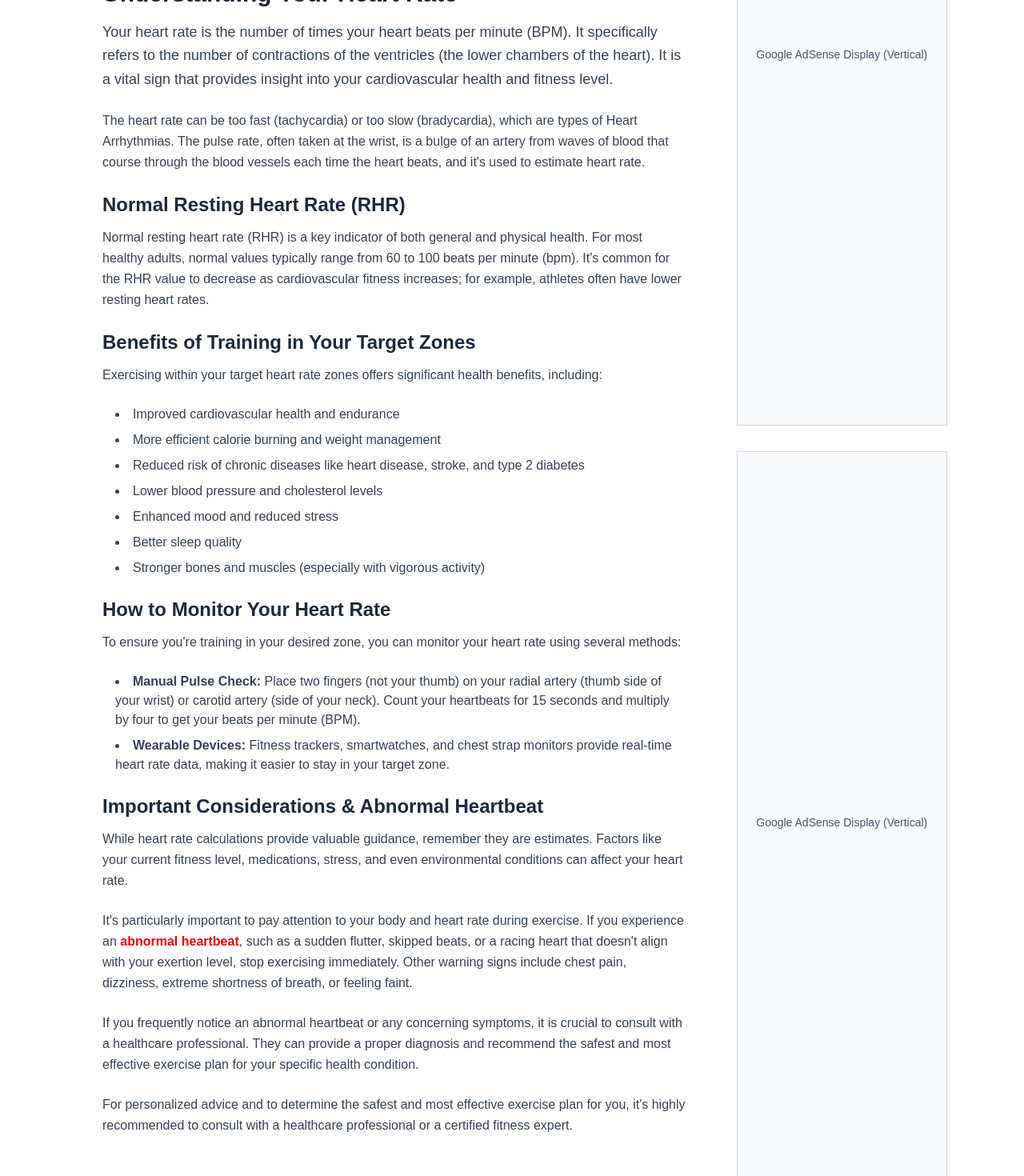
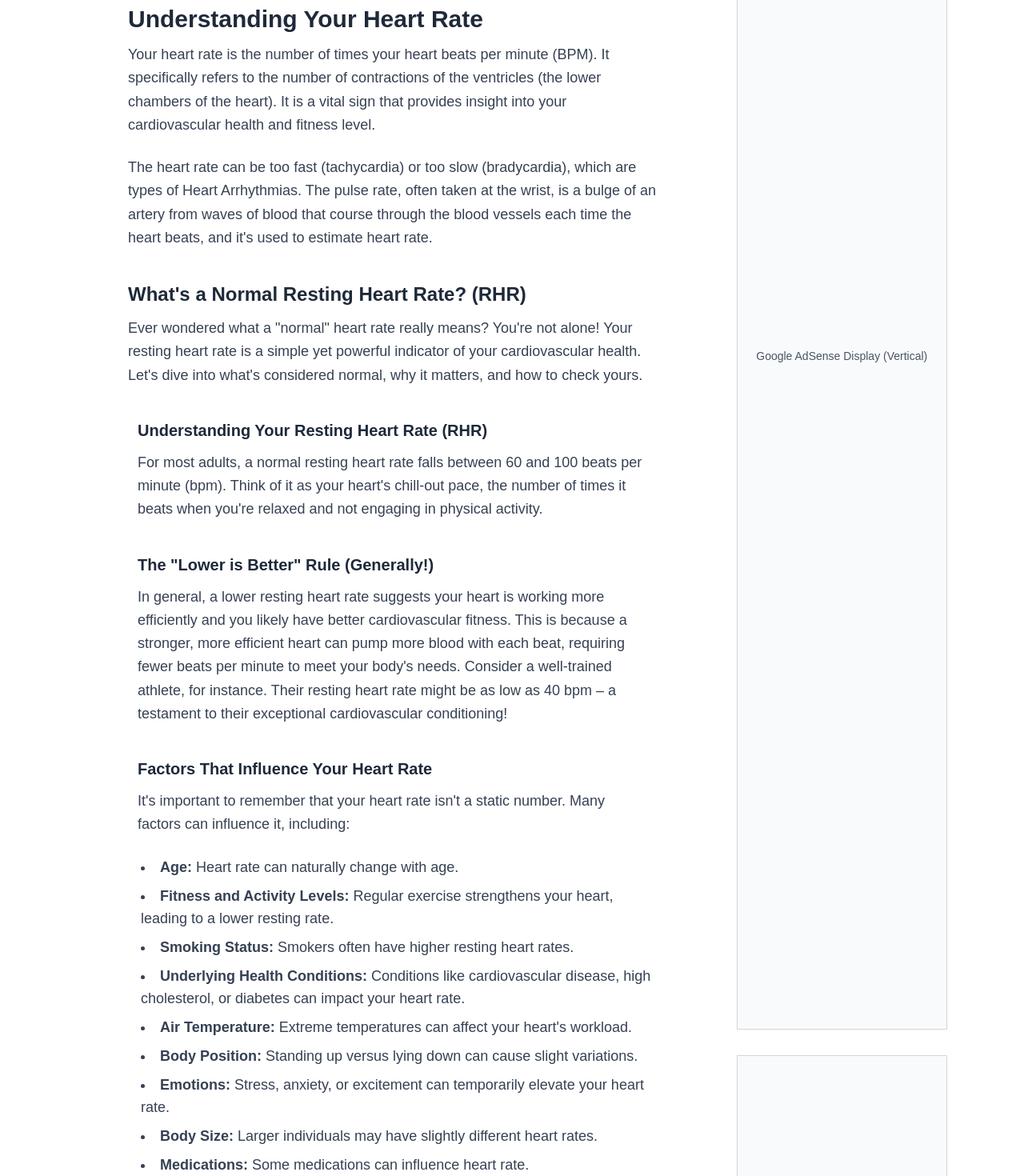
Before and after one commit to faizanhafiz/calculatorcenter, a Next.js app: page /fitness-health/heart-rate in a window 1280 px wide. Shown: the part 660-2130 px from the top of the page at 80% size. Built offline with nearby package versions, Linux system fonts and the light colour scheme.

Commit message:
fix in heart rate

```diff
--- a/app/fitness-health/heart-rate/HeartRateStaticContent.tsx
+++ b/app/fitness-health/heart-rate/HeartRateStaticContent.tsx
@@ -1,60 +1,89 @@
 import React from 'react';
 import AdsSection from '@/components/TopAd'; // Assuming AdsSection is for mobile ads
 
- export default function HeartRateStaticContent() {
+export default function HeartRateStaticContent() {
+  // FAQ data with questions and answers
+  const faqs = [
+    {
+      question: "What is a normal heart rate?",
+      answer: "For most healthy adults, a normal resting heart rate (RHR) ranges from 60 to 100 beats per minute (bpm). Athletes often have lower resting heart rates due to better cardiovascular fitness."
+    },
+    {
+      question: "What factors can affect my heart rate?",
+      answer: "Several factors can influence your heart rate, including age, fitness and activity levels, smoking habits, underlying cardiovascular conditions, high cholesterol or diabetes, air temperature, body position, emotional state, body size, and certain medications."
+    },
+    {
+      question: "What is the difference between heart rate and pulse rate?",
+      answer: "Your heart rate is the number of times your heart's ventricles contract per minute. The pulse rate, often measured at the wrist, is the rhythmic expansion of an artery as blood is pumped through it with each heartbeat, providing an estimate of your heart rate."
+    },
+    {
+      question: "When should I be concerned about my heart rate?",
+      answer: "You should consult a healthcare professional if you frequently experience an abnormal heartbeat, such as a sudden flutter, skipped beats, or a racing heart that doesn't match your activity level. Other warning signs include chest pain, dizziness, extreme shortness of breath, or feeling faint."
+    },
+    {
+      question: "How can I accurately monitor my heart rate?",
+      answer: "You can monitor your heart rate manually by checking your pulse at your wrist or neck, counting beats for 15 seconds and multiplying by four. Wearable devices like fitness trackers, smartwatches, and chest strap monitors provide real-time and often more convenient heart rate data."
+    }
+  ];
+
   return (
-    <div className="space-y-6 text-gray-700">
+    <div className="space-y-6 text-gray-700 p-4 sm:p-6 lg:p-8 w-full md:max-w-4xl mx-auto">
       {/* Mobile Ad Section 1: Visible on mobile, hidden on medium screens and up */}
       <div className="block md:hidden mt-8 mb-8">
         <AdsSection />
       </div>
 
-      <h2 className="text-3xl font-bold text-gray-800 mb-4">Understanding Your Heart Rate</h2>
-      <p className="text-lg leading-relaxed">
+      <h2 className="text-3xl font-bold text-gray-800 mb-3">Understanding Your Heart Rate</h2>
+      <p className="leading-relaxed text-lg">
         Your heart rate is the number of times your heart beats per minute (BPM). It specifically refers to the number of contractions of the ventricles (the lower chambers of the heart). It is a vital sign that provides insight into your cardiovascular health and fitness level.
       </p>
 
-      <p className="leading-relaxed">
+      <p className="leading-relaxed text-lg">
         The heart rate can be too fast (tachycardia) or too slow (bradycardia), which are types of Heart Arrhythmias. The pulse rate, often taken at the wrist, is a bulge of an artery from waves of blood that course through the blood vessels each time the heart beats, and it's used to estimate heart rate.
       </p>
 
-      <h3 className="text-2xl font-semibold text-gray-800 mb-3">Normal Resting Heart Rate (RHR)</h3>
-      <p className="leading-relaxed">
-        Normal resting heart rate (RHR) is a key indicator of both general and physical health. For most healthy adults, normal values typically range from 60 to 100 beats per minute (bpm). It's common for the RHR value to decrease as cardiovascular fitness increases; for example, athletes often have lower resting heart rates.
-      </p>
-
+      <h3 className="text-2xl font-semibold text-gray-800 mb-3 pt-4">What's a Normal Resting Heart Rate? (RHR)</h3>
+      <p className="leading-relaxed text-lg">
+        Ever wondered what a "normal" heart rate really means? You're not alone! Your resting heart rate is a simple yet powerful indicator of your cardiovascular health. Let's dive into what's considered normal, why it matters, and how to check yours.       </p>
+      <h1 className="text-xl px-3 font-semibold text-gray-800 mb-3 pt-4">Understanding Your Resting Heart Rate (RHR)</h1>
+      <p className="px-3 leading-relaxed text-lg">For most adults, a normal resting heart rate falls between 60 and 100 beats per minute (bpm). Think of it as your heart's chill-out pace, the number of times it beats when you're relaxed and not engaging in physical activity.</p>
       {/* Mobile Ad Section 2: Visible on mobile, hidden on medium screens and up */}
       <div className="block md:hidden mt-8 mb-8">
         <AdsSection />
       </div>
 
+      <h1 className="text-xl px-3 font-semibold text-gray-800 mb-3 pt-4">The "Lower is Better" Rule (Generally!)</h1>
+      <p className="px-3 leading-relaxed text-lg">In general, a lower resting heart rate suggests your heart is working more efficiently and you likely have better cardiovascular fitness. This is because a stronger, more efficient heart can pump more blood with each beat, requiring fewer beats per minute to meet your body's needs.
 
+        Consider a well-trained athlete, for instance. Their resting heart rate might be as low as 40 bpm – a testament to their exceptional cardiovascular conditioning!</p>
+      <h1 className="text-xl px-3 font-semibold text-gray-800 mb-3 pt-4">Factors That Influence Your Heart Rate</h1>
+      <p className="px-3 leading-relaxed text-lg">It's important to remember that your heart rate isn't a static number. Many factors can influence it, including:</p>
+      <ul className="list-disc list-inside space-y-2 ml-4 text-lg">
+        <li><strong>Age: </strong>Heart rate can naturally change with age.</li>
+        <li><strong>Fitness and Activity Levels:</strong> Regular exercise strengthens your heart, leading to a lower resting rate.</li>
+        <li><strong>Smoking Status:</strong> Smokers often have higher resting heart rates.</li>
+        <li><strong>Underlying Health Conditions:</strong> Conditions like cardiovascular disease, high cholesterol, or diabetes can impact your heart rate.</li>
+        <li><strong>Air Temperature:</strong> Extreme temperatures can affect your heart's workload.
+        </li>
+        <li><strong>Body Position:</strong> Standing up versus lying down can cause slight variations.
+        </li>
+        <li><strong>Emotions:</strong> Stress, anxiety, or excitement can temporarily elevate your heart rate.</li>
+        <li><strong>Body Size:</strong> Larger individuals may have slightly different heart rates.
+        </li>
+        <li><strong>Medications:</strong> Some medications can influence heart rate.</li>
+      </ul>
 
-
-      <h3 className="text-2xl font-semibold text-gray-800 mb-3">Benefits of Training in Your Target Zones</h3>
-      <p className="leading-relaxed">
-        Exercising within your target heart rate zones offers significant health benefits, including:
-      </p>
-      <ul className="list-disc list-inside space-y-2 ml-4">
-        <li>Improved cardiovascular health and endurance</li>
-        <li>More efficient calorie burning and weight management</li>
-        <li>Reduced risk of chronic diseases like heart disease, stroke, and type 2 diabetes</li>
-        <li>Lower blood pressure and cholesterol levels</li>
-        <li>Enhanced mood and reduced stress</li>
-        <li>Better sleep quality</li>
-        <li>Stronger bones and muscles (especially with vigorous activity)</li>
-      </ul>
 
       {/* Mobile Ad Section 3: Visible on mobile, hidden on medium screens and up */}
       <div className="block md:hidden mt-8 mb-8">
-        <AdsSection />
+       < AdsSection />
       </div>
 
-      <h3 className="text-2xl font-semibold text-gray-800 mb-3">How to Monitor Your Heart Rate</h3>
-      <p className="leading-relaxed">
+      <h3 className="text-2xl font-semibold text-gray-800 mb-3 pt-4">How to Monitor Your Heart Rate</h3>
+      <p className="leading-relaxed text-lg">
         To ensure you're training in your desired zone, you can monitor your heart rate using several methods:
       </p>
-      <ul className="list-disc list-inside space-y-2 ml-4">
+      <ul className="list-disc list-inside space-y-2 ml-4 text-lg">
         <li>
           <strong>Manual Pulse Check:</strong> Place two fingers (not your thumb) on your radial artery (thumb side of your wrist) or carotid artery (side of your neck). Count your heartbeats for 15 seconds and multiply by four to get your beats per minute (BPM).
         </li>
@@ -63,19 +92,46 @@ import AdsSection from '@/components/TopAd'; // Assuming AdsSection is for mobil
         </li>
       </ul>
 
-      <h3 className="text-2xl font-semibold text-gray-800 mb-3">Important Considerations & Abnormal Heartbeat</h3>
-      <p className="leading-relaxed">
+      <h3 className="text-2xl font-semibold text-gray-800 mb-3 pt-4">Important Considerations & Abnormal Heartbeat</h3>
+      <p className="leading-relaxed text-lg">
         While heart rate calculations provide valuable guidance, remember they are estimates. Factors like your current fitness level, medications, stress, and even environmental conditions can affect your heart rate.
       </p>
-      <p className="leading-relaxed">
+      <p className="leading-relaxed text-lg">
         It's particularly important to pay attention to your body and heart rate during exercise. If you experience an <strong className="text-red-600">abnormal heartbeat</strong>, such as a sudden flutter, skipped beats, or a racing heart that doesn't align with your exertion level, stop exercising immediately. Other warning signs include chest pain, dizziness, extreme shortness of breath, or feeling faint.
       </p>
-      <p className="leading-relaxed">
+      <p className="leading-relaxed text-lg">
         If you frequently notice an abnormal heartbeat or any concerning symptoms, it is crucial to consult with a healthcare professional. They can provide a proper diagnosis and recommend the safest and most effective exercise plan for your specific health condition.
       </p>
-      <p className="leading-relaxed">
+      <p className="leading-relaxed text-lg">
         For personalized advice and to determine the safest and most effective exercise plan for you, it's highly recommended to consult with a healthcare professional or a certified fitness expert.
       </p>
+
+      {/* FAQ Section using <details> and <summary> */}
+      <div className="mt-10 pt-4 border-t border-gray-200">
+        <h2 className="text-3xl font-bold text-gray-800 mb-6 text-center">Frequently Asked Questions</h2>
+        <div className="space-y-4">
+          {faqs.map((faq, index) => (
+            <details
+              key={index}
+              className="bg-gray-50 border border-blue-200 rounded-xl shadow-sm open:shadow-md transition-shadow duration-300"
+            >
+              <summary className="text-lg font-semibold text-blue-900 cursor-pointer px-6 py-4 flex justify-between items-center hover:bg-blue-50 rounded-xl">
+                <span>{faq.question}</span>
+                <svg
+                  className="w-4 h-4 transform transition-transform duration-300 text-blue-600 group-open:rotate-180"
+                  xmlns="http://www.w3.org/2000/svg"
+                  fill="none" viewBox="0 0 24 24" stroke="currentColor"
+                >
+                  <path strokeLinecap="round" strokeLinejoin="round" strokeWidth="2" d="M19 9l-7 7-7-7" />
+                </svg>
+              </summary>
+              <div className="px-6 pb-4 pt-2 text-gray-800 text-base">
+                {faq.answer}
+              </div>
+            </details>
+          ))}
+        </div>
+      </div>
     </div>
   );
 }
```
Also changed, not shown: app/fitness-health/heart-rate/CurrentHeartRateCalculator.tsx (+20 -2 lines).
